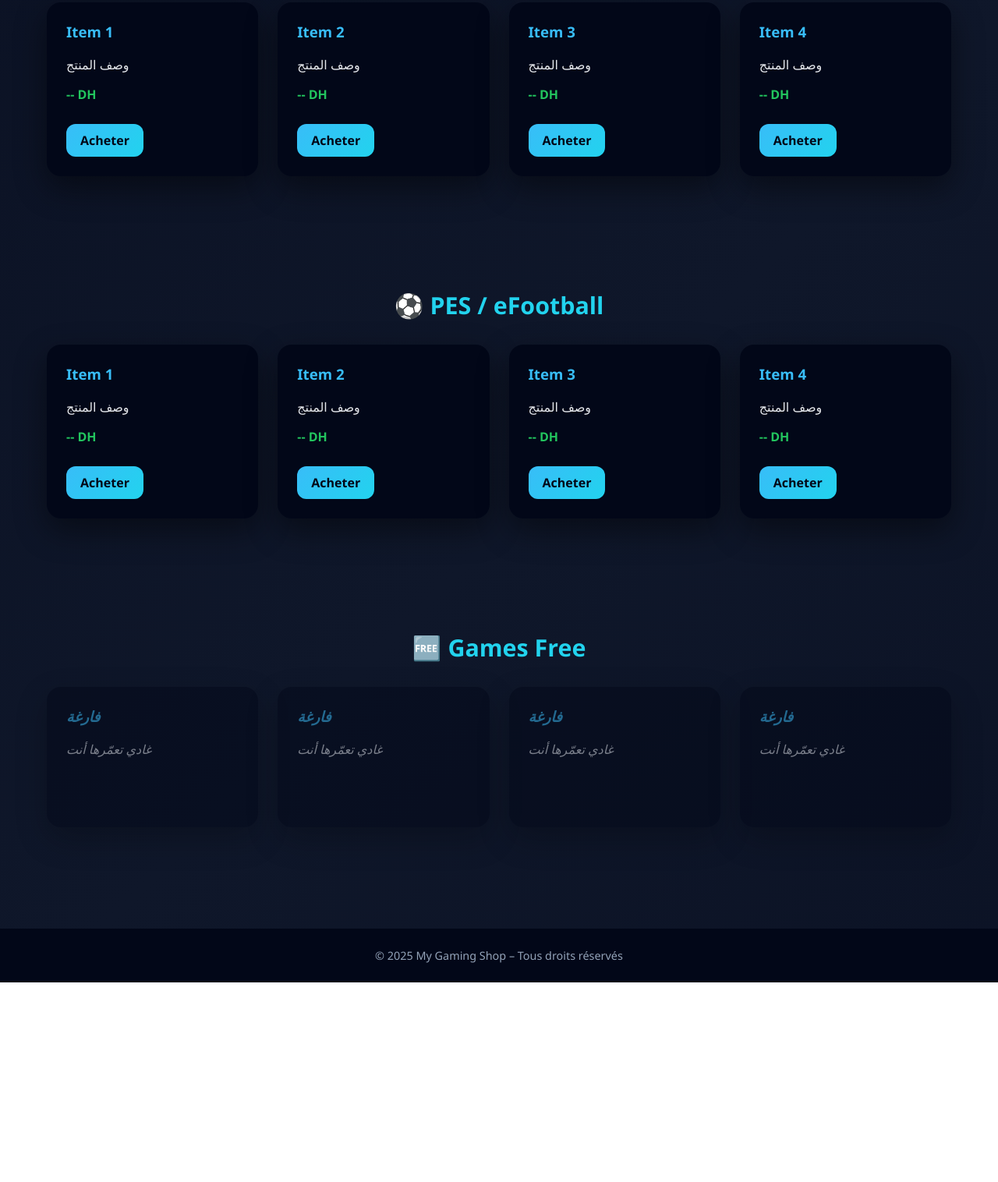
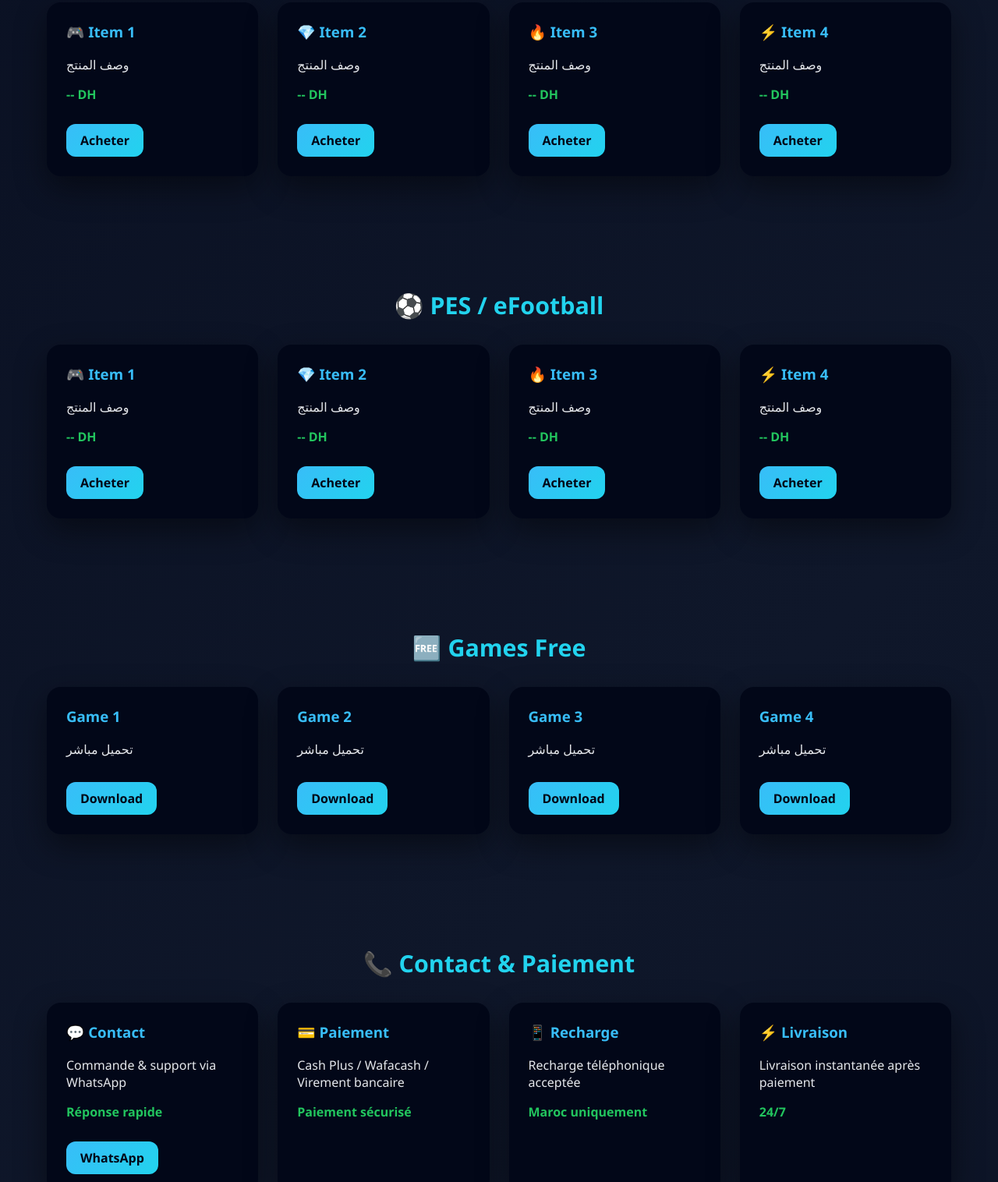
Before and after one commit to op-alix/sitewebshop, a plain HTML site: page index.html in a window 1280 px wide. Shown: the part 1284-2800 px from the top of the page at 78% size. Before the commit the page ends 2544 px from the top, so only its background shows below. Drawn offline with Linux system fonts and the light colour scheme.

Commit message:
Update index.html

```diff
--- a/index.html
+++ b/index.html
@@ -175,10 +175,10 @@
 <section id="ff">
   <h2>🔥 Free Fire</h2>
   <div class="grid">
-    <div class="card"><h3>Item 1</h3><p>وصف المنتج</p><div class="price">-- DH</div><a class="btn" href="#">Acheter</a></div>
-    <div class="card"><h3>Item 2</h3><p>وصف المنتج</p><div class="price">-- DH</div><a class="btn" href="#">Acheter</a></div>
-    <div class="card"><h3>Item 3</h3><p>وصف المنتج</p><div class="price">-- DH</div><a class="btn" href="#">Acheter</a></div>
-    <div class="card"><h3>Item 4</h3><p>وصف المنتج</p><div class="price">-- DH</div><a class="btn" href="#">Acheter</a></div>
+    <div class="card"><h3>🎮 Item 1</h3><p>وصف المنتج</p><div class="price">-- DH</div><a class="btn" href="https://wa.me/212600000000?text=سلام%20بغيت%20هاد%20المنتج" target="_blank">Acheter</a></div>
+    <div class="card"><h3>💎 Item 2</h3><p>وصف المنتج</p><div class="price">-- DH</div><a class="btn" href="https://wa.me/212600000000?text=سلام%20بغيت%20هاد%20المنتج" target="_blank">Acheter</a></div>
+    <div class="card"><h3>🔥 Item 3</h3><p>وصف المنتج</p><div class="price">-- DH</div><a class="btn" href="https://wa.me/212600000000?text=سلام%20بغيت%20هاد%20المنتج" target="_blank">Acheter</a></div>
+    <div class="card"><h3>⚡ Item 4</h3><p>وصف المنتج</p><div class="price">-- DH</div><a class="btn" href="https://wa.me/212600000000?text=سلام%20بغيت%20هاد%20المنتج" target="_blank">Acheter</a></div>
   </div>
 </section>
 
@@ -186,10 +186,10 @@
 <section id="roblox">
   <h2>🧱 Roblox</h2>
   <div class="grid">
-    <div class="card"><h3>Item 1</h3><p>وصف المنتج</p><div class="price">-- DH</div><a class="btn" href="#">Acheter</a></div>
-    <div class="card"><h3>Item 2</h3><p>وصف المنتج</p><div class="price">-- DH</div><a class="btn" href="#">Acheter</a></div>
-    <div class="card"><h3>Item 3</h3><p>وصف المنتج</p><div class="price">-- DH</div><a class="btn" href="#">Acheter</a></div>
-    <div class="card"><h3>Item 4</h3><p>وصف المنتج</p><div class="price">-- DH</div><a class="btn" href="#">Acheter</a></div>
+    <div class="card"><h3>🎮 Item 1</h3><p>وصف المنتج</p><div class="price">-- DH</div><a class="btn" href="https://wa.me/212600000000?text=سلام%20بغيت%20هاد%20المنتج" target="_blank">Acheter</a></div>
+    <div class="card"><h3>💎 Item 2</h3><p>وصف المنتج</p><div class="price">-- DH</div><a class="btn" href="https://wa.me/212600000000?text=سلام%20بغيت%20هاد%20المنتج" target="_blank">Acheter</a></div>
+    <div class="card"><h3>🔥 Item 3</h3><p>وصف المنتج</p><div class="price">-- DH</div><a class="btn" href="https://wa.me/212600000000?text=سلام%20بغيت%20هاد%20المنتج" target="_blank">Acheter</a></div>
+    <div class="card"><h3>⚡ Item 4</h3><p>وصف المنتج</p><div class="price">-- DH</div><a class="btn" href="https://wa.me/212600000000?text=سلام%20بغيت%20هاد%20المنتج" target="_blank">Acheter</a></div>
   </div>
 </section>
 
@@ -197,10 +197,10 @@
 <section id="mlbb">
   <h2>⚔️ MLBB</h2>
   <div class="grid">
-    <div class="card"><h3>Item 1</h3><p>وصف المنتج</p><div class="price">-- DH</div><a class="btn" href="#">Acheter</a></div>
-    <div class="card"><h3>Item 2</h3><p>وصف المنتج</p><div class="price">-- DH</div><a class="btn" href="#">Acheter</a></div>
-    <div class="card"><h3>Item 3</h3><p>وصف المنتج</p><div class="price">-- DH</div><a class="btn" href="#">Acheter</a></div>
-    <div class="card"><h3>Item 4</h3><p>وصف المنتج</p><div class="price">-- DH</div><a class="btn" href="#">Acheter</a></div>
+    <div class="card"><h3>🎮 Item 1</h3><p>وصف المنتج</p><div class="price">-- DH</div><a class="btn" href="https://wa.me/212600000000?text=سلام%20بغيت%20هاد%20المنتج" target="_blank">Acheter</a></div>
+    <div class="card"><h3>💎 Item 2</h3><p>وصف المنتج</p><div class="price">-- DH</div><a class="btn" href="https://wa.me/212600000000?text=سلام%20بغيت%20هاد%20المنتج" target="_blank">Acheter</a></div>
+    <div class="card"><h3>🔥 Item 3</h3><p>وصف المنتج</p><div class="price">-- DH</div><a class="btn" href="https://wa.me/212600000000?text=سلام%20بغيت%20هاد%20المنتج" target="_blank">Acheter</a></div>
+    <div class="card"><h3>⚡ Item 4</h3><p>وصف المنتج</p><div class="price">-- DH</div><a class="btn" href="https://wa.me/212600000000?text=سلام%20بغيت%20هاد%20المنتج" target="_blank">Acheter</a></div>
   </div>
 </section>
 
@@ -208,10 +208,10 @@
 <section id="pes">
   <h2>⚽ PES / eFootball</h2>
   <div class="grid">
-    <div class="card"><h3>Item 1</h3><p>وصف المنتج</p><div class="price">-- DH</div><a class="btn" href="#">Acheter</a></div>
-    <div class="card"><h3>Item 2</h3><p>وصف المنتج</p><div class="price">-- DH</div><a class="btn" href="#">Acheter</a></div>
-    <div class="card"><h3>Item 3</h3><p>وصف المنتج</p><div class="price">-- DH</div><a class="btn" href="#">Acheter</a></div>
-    <div class="card"><h3>Item 4</h3><p>وصف المنتج</p><div class="price">-- DH</div><a class="btn" href="#">Acheter</a></div>
+    <div class="card"><h3>🎮 Item 1</h3><p>وصف المنتج</p><div class="price">-- DH</div><a class="btn" href="https://wa.me/212600000000?text=سلام%20بغيت%20هاد%20المنتج" target="_blank">Acheter</a></div>
+    <div class="card"><h3>💎 Item 2</h3><p>وصف المنتج</p><div class="price">-- DH</div><a class="btn" href="https://wa.me/212600000000?text=سلام%20بغيت%20هاد%20المنتج" target="_blank">Acheter</a></div>
+    <div class="card"><h3>🔥 Item 3</h3><p>وصف المنتج</p><div class="price">-- DH</div><a class="btn" href="https://wa.me/212600000000?text=سلام%20بغيت%20هاد%20المنتج" target="_blank">Acheter</a></div>
+    <div class="card"><h3>⚡ Item 4</h3><p>وصف المنتج</p><div class="price">-- DH</div><a class="btn" href="https://wa.me/212600000000?text=سلام%20بغيت%20هاد%20المنتج" target="_blank">Acheter</a></div>
   </div>
 </section>
 
@@ -219,10 +219,37 @@
 <section id="free">
   <h2>🆓 Games Free</h2>
   <div class="grid">
-    <div class="card placeholder"><h3>فارغة</h3><p>غادي تعمّرها أنت</p></div>
-    <div class="card placeholder"><h3>فارغة</h3><p>غادي تعمّرها أنت</p></div>
-    <div class="card placeholder"><h3>فارغة</h3><p>غادي تعمّرها أنت</p></div>
-    <div class="card placeholder"><h3>فارغة</h3><p>غادي تعمّرها أنت</p></div>
+    <div class="card"><h3>Game 1</h3><p>تحميل مباشر</p><a class="btn" href="https://play.google.com/store" target="_blank">Download</a></div>
+    <div class="card"><h3>Game 2</h3><p>تحميل مباشر</p><a class="btn" href="https://play.google.com/store" target="_blank">Download</a></div>
+    <div class="card"><h3>Game 3</h3><p>تحميل مباشر</p><a class="btn" href="https://www.epicgames.com/store" target="_blank">Download</a></div>
+    <div class="card"><h3>Game 4</h3><p>تحميل مباشر</p><a class="btn" href="https://store.steampowered.com" target="_blank">Download</a></div>
+  </div>
+</section>
+
+<section id="contact">
+  <h2>📞 Contact & Paiement</h2>
+  <div class="grid">
+    <div class="card">
+      <h3>💬 Contact</h3>
+      <p>Commande & support via WhatsApp</p>
+      <div class="price">Réponse rapide</div>
+      <a class="btn" href="https://wa.me/212600000000" target="_blank">WhatsApp</a>
+    </div>
+    <div class="card">
+      <h3>💳 Paiement</h3>
+      <p>Cash Plus / Wafacash / Virement bancaire</p>
+      <div class="price">Paiement sécurisé</div>
+    </div>
+    <div class="card">
+      <h3>📱 Recharge</h3>
+      <p>Recharge téléphonique acceptée</p>
+      <div class="price">Maroc uniquement</div>
+    </div>
+    <div class="card">
+      <h3>⚡ Livraison</h3>
+      <p>Livraison instantanée après paiement</p>
+      <div class="price">24/7</div>
+    </div>
   </div>
 </section>
 
```
